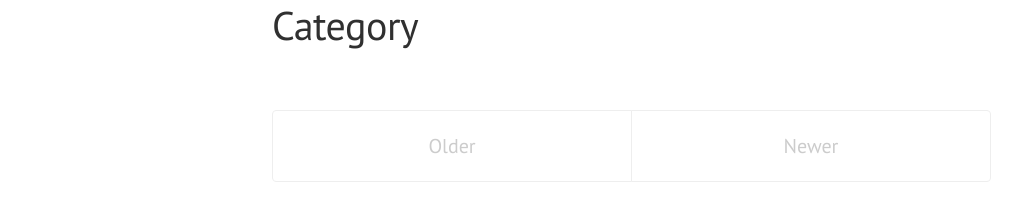
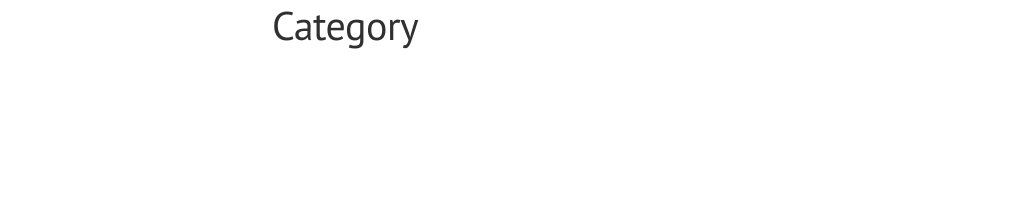
Before and after one commit to yhnb3/yhnb3.github.io, a Jekyll site: the page built from category.md, in a window 1280 px wide. Shown: the part 132-353 px from the top of the page, without its empty margins (8-1030 px from the left). Built offline with Jekyll 4.4.1, drawn with Linux system fonts in a browser that asks for light colours.

Commit message:
category

```diff
--- a/category.md
+++ b/category.md
@@ -3,7 +3,7 @@ layout: page
 title: Category
 ---
 <div class="categories">
-  {% for category in paginator.categories %}
+  {% for category in categories %}
   <div class="category">
     <h1 class="category-title">
         {{ category.title }}
@@ -12,7 +12,7 @@ title: Category
   {% endfor %}
 </div>
 
-<div class="pagination">
+<!-- <div class="pagination">
   {% if paginator.next_page %}
   <a class="pagination-item older" href="{{ paginator.next_page_path | absolute_url }}">Older</a>
   {% else %}
@@ -27,4 +27,4 @@ title: Category
   {% else %}
   <span class="pagination-item newer">Newer</span>
   {% endif %}
-</div>
+</div> -->
```
